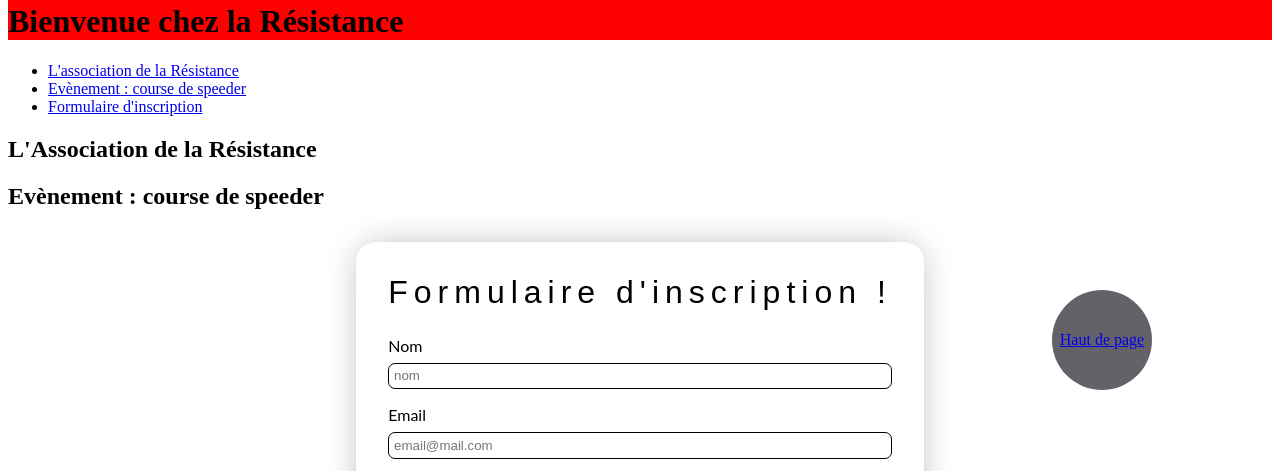
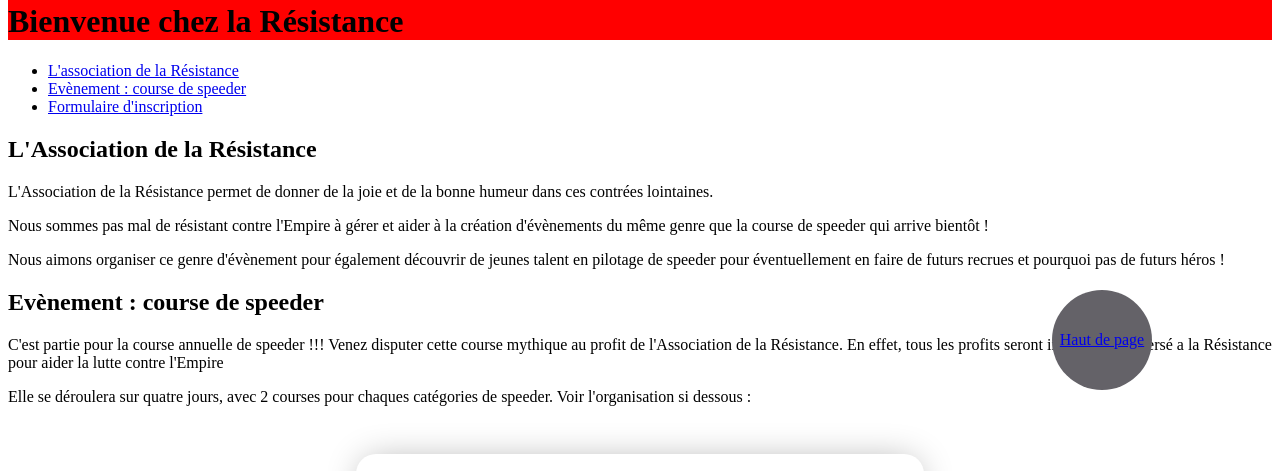
Before and after one commit to Alcarian/Evaluation-html, a plain HTML site: page evaluation.html in a window 1280 px wide. Shown: the part 330-801 px from the top of the page. Drawn offline with Linux system fonts and the light colour scheme.

Commit message:
Avancement html

```diff
--- a/evaluation.html
+++ b/evaluation.html
@@ -6,7 +6,7 @@
     <meta name="viewport" content="width=device-width, initial-scale=1.0">
     <meta name="description" content="Une course de speeder organiser par la résistance pour devenir le meilleur pilote de la galaxie ! formulaire d'inscription obligatoire!" >
     <link rel="stylesheet" href="style.css">
-    <title>La course de la Résistance</title>
+    <title>L'association de la Résistance</title>
 </head>
 <body>
     <header id="backToTop">
@@ -22,7 +22,16 @@
     </aside>
     <main>
         <h2 id="association">L'Association de la Résistance</h2>
+            <p>L'Association de la Résistance permet de donner de la joie et de la bonne humeur dans ces contrées lointaines.</p>
+            <p>Nous sommes pas mal de résistant contre l'Empire à gérer et aider à la création d'évènements du même genre que la course de speeder qui arrive bientôt !</p>
+            <p>Nous aimons organiser ce genre d'évènement pour également découvrir de jeunes talent en pilotage de speeder pour éventuellement en faire de futurs recrues et pourquoi pas de futurs héros !</p>
+
         <h2 id="event">Evènement : course de speeder</h2>
+            <p>C'est partie pour la course annuelle de speeder !!! Venez disputer cette course mythique au profit de l'Association de la Résistance. En effet, tous les profits seront intégralement versé a la Résistance pour aider la lutte contre l'Empire</p>
+            <p>Elle se déroulera sur quatre jours, avec 2 courses pour chaques catégories de speeder. Voir l'organisation si dessous :</p>
+            <table>
+
+            </table>
 
         <div class="contact-wrapper">
             <form class="form-horizontal" method="post" action="contact.php">
```
